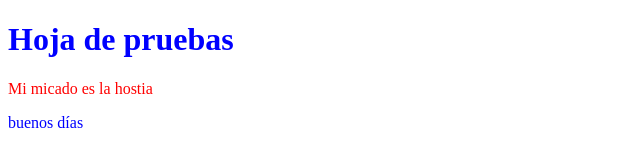
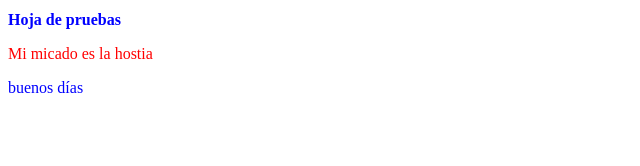
Before and after one commit to antonioc8021/DIW, a plain HTML site: page pruebas/prueba.html in a window 1280 px wide. Shown: the whole page, without its empty margins (0-640 px from the left). Drawn offline with Linux system fonts and the light colour scheme.

Commit message:
making little changes

```diff
--- a/evaluaciónInicial/asobal.css
+++ b/evaluaciónInicial/asobal.css
@@ -1,4 +1,4 @@
-body {
+bbody {
     color: rgb(56, 127, 243);
     text-align: center;
     background-color: lightblue;
--- a/pruebas/prueba.css
+++ b/pruebas/prueba.css
@@ -1,5 +1,6 @@
 * {
     color: blue !important;
+    font-size: 1em;
 }
 
 p {
@@ -17,4 +18,5 @@ p#micado {
 
 p {
     color: purple;
+    font-size: 15;
 }
```
